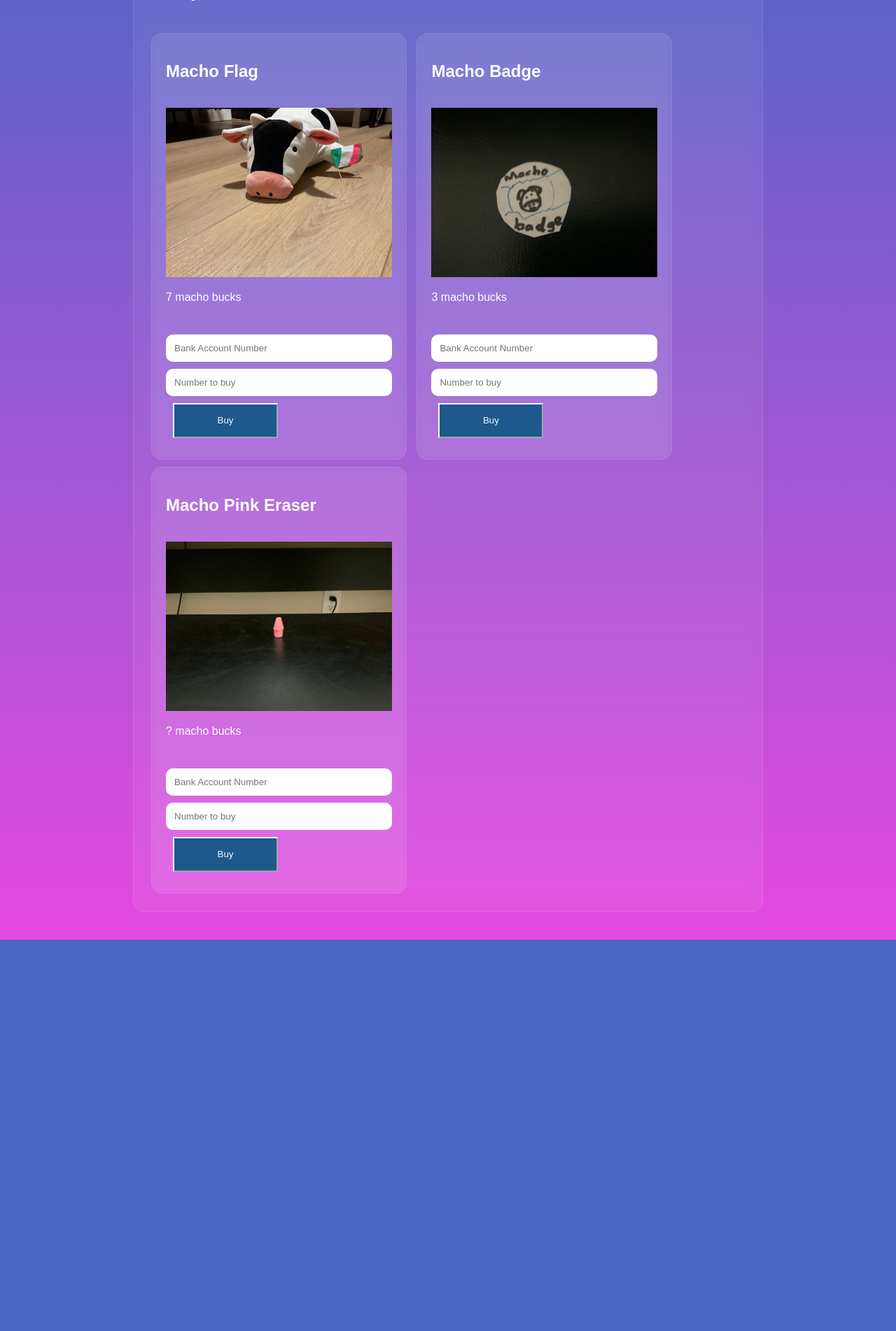
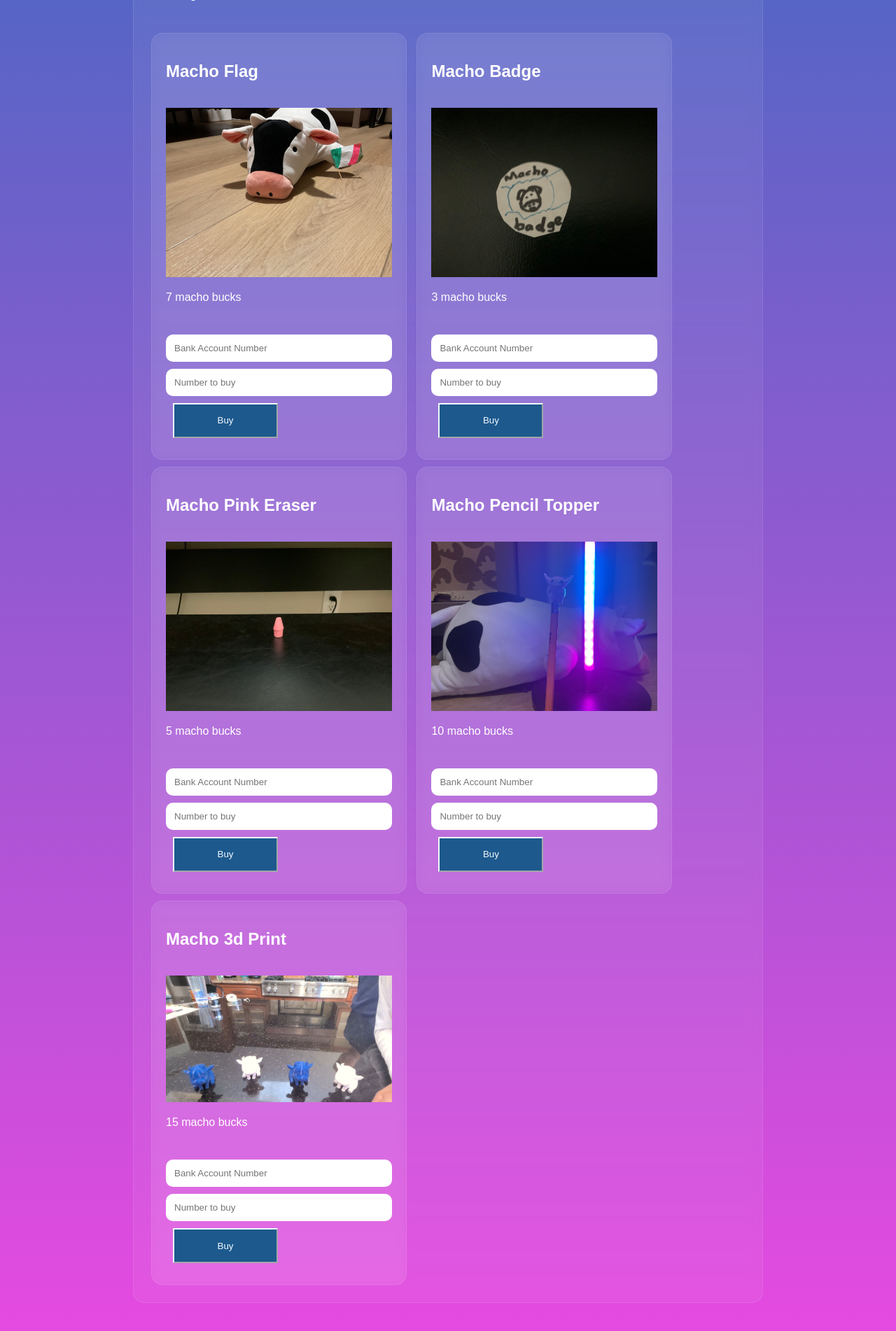
Before and after one commit to absol255/Macho-Shop, a Flask app: page / in a window 1280 px wide. Shown: the part 298-2200 px from the top of the page at 70% size. Before the commit the page ends 1641 px from the top, so only its background shows below. Run offline with Flask 3, Linux system fonts and the light colour scheme; some libraries are stand-ins or nearby versions.

Commit message:
more items

```diff
--- a/static/js/index.js
+++ b/static/js/index.js
@@ -8,6 +8,12 @@
     const machoEraserBuy = document.getElementById("macho-eraser-buy");
     const machoEraserAmount = document.getElementById("macho-eraser-amount");
     const machoEraserBank = document.getElementById("macho-eraser-bank");
+    const machoPencilTopperBuy = document.getElementById("macho-penciltopper-buy");
+    const machoPencilTopperAmount = document.getElementById("macho-penciltopper-amount");
+    const machoPencilTopperBank = document.getElementById("macho-penciltopper-bank");
+    const macho3dPrintBuy = document.getElementById("macho-3dprint-buy");
+    const macho3dPrintAmount = document.getElementById("macho-3dprint-amount");
+    const macho3dPrintBank = document.getElementById("macho-3dprint-bank");
 
     machoFlagBuy.addEventListener('click', function () {
         const amount = parseInt(machoFlagAmount.value);
@@ -55,7 +61,7 @@
             method: "POST",
             credentials: "include",
             headers: { "Content-Type": "application/json" },
-            body: JSON.stringify({bank: bank, amount: amount, item: "eraser", item_cost: 0 || 0 }),
+            body: JSON.stringify({bank: bank, amount: amount, item: "eraser", item_cost: 5 || 0 }),
         })
             .then(async function (r) { return r.json().then(function (d) { return { ok: r.ok, d: d }; }); })
             .then(function (res) {
@@ -66,4 +72,42 @@
                 alert("Bought a macho pink eraser!")
     })});
 
+    machoPencilTopperBuy.addEventListener('click', function () {
+        const amount = parseInt(machoPencilTopperAmount.value);
+        const bank = parseInt(machoPencilTopperBank.value);
+
+        fetch("/api/buy", {
+            method: "POST",
+            credentials: "include",
+            headers: { "Content-Type": "application/json" },
+            body: JSON.stringify({bank: bank, amount: amount, item: "penciltopper", item_cost: 10 || 0 }),
+        })
+            .then(async function (r) { return r.json().then(function (d) { return { ok: r.ok, d: d }; }); })
+            .then(function (res) {
+                if (!res.ok) {
+                    alert(res.d.error || "Could not buy a macho pencil topper");
+                    return;
+                }
+                alert("Bought a macho pencil topper!")
+    })});
+
+    macho3dPrintBuy.addEventListener('click', function () {
+        const amount = parseInt(macho3dPrintAmount.value);
+        const bank = parseInt(macho3dPrintBank.value);
+
+        fetch("/api/buy", {
+            method: "POST",
+            credentials: "include",
+            headers: { "Content-Type": "application/json" },
+            body: JSON.stringify({bank: bank, amount: amount, item: "3dprint", item_cost: 15 || 0 }),
+        })
+            .then(async function (r) { return r.json().then(function (d) { return { ok: r.ok, d: d }; }); })
+            .then(function (res) {
+                if (!res.ok) {
+                    alert(res.d.error || "Could not buy a macho 3d print");
+                    return;
+                }
+                alert("Bought a macho 3d print!")
+    })});
+
 })();
--- a/templates/index.html
+++ b/templates/index.html
@@ -54,13 +54,39 @@
                 <br />
                 <img src="/static/images/eraser.jpg" class="images">
                 <br />
-                <p>? macho bucks</p>
+                <p>5 macho bucks</p>
                 <br />
                 <input type="number" id="macho-eraser-bank" placeholder="Bank Account Number">
                 <br />
                 <input type="number" id="macho-eraser-amount" placeholder="Number to buy">
                 <br />
                 <button id="macho-eraser-buy" class="button">Buy</button>
+            </div>
+            <div class="drac">
+                <h2>Macho Pencil Topper</h2>
+                <br />
+                <img src="/static/images/penciltopper.jpg" class="images">
+                <br />
+                <p>10 macho bucks</p>
+                <br />
+                <input type="number" id="macho-penciltopper-bank" placeholder="Bank Account Number">
+                <br />
+                <input type="number" id="macho-penciltopper-amount" placeholder="Number to buy">
+                <br />
+                <button id="macho-penciltopper-buy" class="button">Buy</button>
+            </div>
+            <div class="drac">
+                <h2>Macho 3d Print</h2>
+                <br />
+                <img src="/static/images/3dprint.jpg" class="images">
+                <br />
+                <p>15 macho bucks</p>
+                <br />
+                <input type="number" id="macho-3dprint-bank" placeholder="Bank Account Number">
+                <br />
+                <input type="number" id="macho-3dprint-amount" placeholder="Number to buy">
+                <br />
+                <button id="macho-3dprint-buy" class="button">Buy</button>
             </div>
         </div>
     </div>
```
